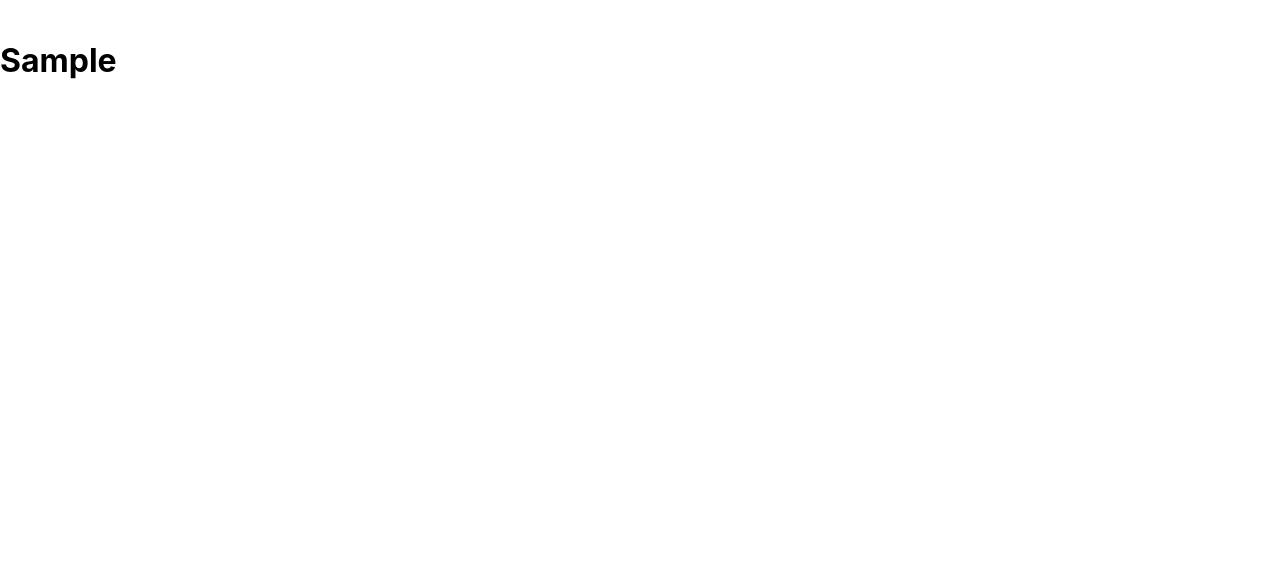
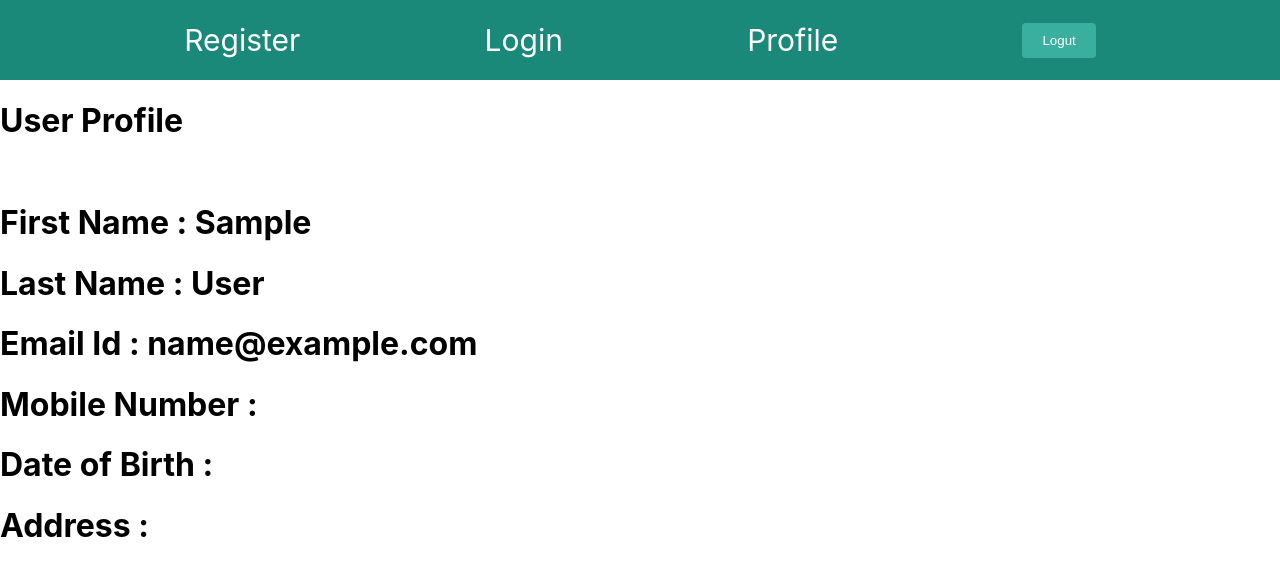
Before and after one commit to saitejapadamatinti/saiteja-test-file, a React (Create React App) app: page /profile in a window 1280 px wide. Shown: the top 576 px of the page. Built offline with nearby package versions, Linux system fonts and the light colour scheme; sample sign-in values are in the browser's storage; a web font is replaced by a local one.

Commit message:
added routes

```diff
--- a/src/App.js
+++ b/src/App.js
@@ -4,7 +4,7 @@ import RegisterForm from './components/RegisterForm'
 import Login from './components/Login'
 import Home from './components/Home'
 import Header from './components/Header'
-import Profile from './components/Profile'
+import Profile from './components/UserProfile'
 
 import './App.css'
 
@@ -47,7 +47,13 @@ const App = () => {
               currentUser={currentUser}
             />
           </Route>
-          <Route exact path="/profile" component={Profile} />
+          <Route exact path="/profile">
+            <Profile
+              loginUser={loginUser}
+              logoutUser={logoutUser}
+              currentUser={currentUser}
+            />
+          </Route>
         </Switch>
       </BrowserRouter>
     </>
--- a/src/components/Header/index.js
+++ b/src/components/Header/index.js
@@ -1,9 +1,22 @@
 import {Component} from 'react'
-import {Link} from 'react-router-dom'
+import {Link, Redirect} from 'react-router-dom'
+
 import './index.css'
 
 class Header extends Component {
+  state = {isLogOut: false}
+
+  logOutButton = () => {
+    localStorage.removeItem('currentUser')
+    this.setState({isLogOut: true})
+  }
+
   render() {
+    const {isLogOut} = this.state
+
+    if (isLogOut === true) {
+      return <Redirect to="/login" />
+    }
     return (
       <div className="header-div">
         <span>
@@ -16,6 +29,14 @@ class Header extends Component {
             Login
           </Link>
         </span>
+        <span>
+          <Link className="link-cls" to="/profile">
+            Profile
+          </Link>
+        </span>
+        <button onClick={this.logOutButton} type="button">
+          Logut
+        </button>
       </div>
     )
   }
--- a/src/components/Home/index.js
+++ b/src/components/Home/index.js
@@ -6,7 +6,9 @@ class Home extends Component {
     return (
       <>
         <Header />
-        <div>dwefrg</div>
+        <div>
+          <h1>Home Page</h1>
+        </div>
       </>
     )
   }
--- a/src/components/Login/index.js
+++ b/src/components/Login/index.js
@@ -1,4 +1,5 @@
 import {Component} from 'react'
+import {Redirect} from 'react-router-dom'
 import './index.css'
 import Header from '../Header'
 
@@ -9,6 +10,7 @@ class Login extends Component {
     this.state = {
       email: '',
       password: '',
+      isLogin: false,
     }
   }
 
@@ -41,11 +43,19 @@ class Login extends Component {
       return
     }
 
+    this.setState({isLogin: true})
+
     const {loginUser} = this.props
     loginUser(requiredUser)
   }
 
   render() {
+    const {isLogin} = this.state
+
+    if (isLogin === true) {
+      return <Redirect to="/profile" />
+    }
+
     return (
       <>
         <Header />
--- a/src/components/Profile/index.css
+++ /dev/null
@@ -1,16 +0,0 @@
-.header-div {
-  height: 80px;
-  width: 100vw;
-  background-color: #1b897a;
-  color: #fff;
-  font-size: 30px;
-  display: flex;
-  justify-content: center;
-  align-items: center;
-  justify-content: space-evenly;
-  text-decoration: none;
-}
-.link-cls {
-  text-decoration: none;
-  color: #fff;
-}
--- a/src/components/Profile/index.js
+++ /dev/null
@@ -1,29 +0,0 @@
-import {Component} from 'react'
-import './index.css'
-
-class Profile extends Component {
-  state = {userProfileDetails: []}
-
-  componentDidMount() {
-    const data = JSON.parse(localStorage.getItem('UserDetails'))
-    this.setState({userProfileDetails: data})
-  }
-
-  render() {
-    const {userProfileDetails} = this.state
-    console.log(userProfileDetails)
-
-    return (
-      <div>
-        <div>
-          <img />
-          <div>
-            <h1>{userProfileDetails.firstName}</h1>
-          </div>
-        </div>
-      </div>
-    )
-  }
-}
-
-export default Profile
--- a/src/components/RegisterForm/index.js
+++ b/src/components/RegisterForm/index.js
@@ -88,6 +88,7 @@ class RegisterForm extends Component {
         dateOfBirth,
         address,
         mobileNumber,
+        isRegisterd,
       }
 
       emailjs
--- /dev/null
+++ b/src/components/UserProfile/index.js
@@ -0,0 +1,31 @@
+import {Redirect} from 'react-router-dom'
+import Header from '../Header'
+
+const Profile = () => {
+  const currentUser = JSON.parse(localStorage.getItem('currentUser'))
+
+  if (currentUser === null) {
+    return <Redirect to="/login" />
+  }
+  return (
+    <>
+      <Header />
+      <div>
+        <h1>User Profile</h1>
+        <div>
+          <img />
+          <div>
+            <h1>First Name : {currentUser.firstName}</h1>
+            <h1>Last Name : {currentUser.lastName}</h1>
+            <h1>Email Id : {currentUser.email}</h1>
+            <h1>Mobile Number :{currentUser.mobileNumber}</h1>
+            <h1>Date of Birth : {currentUser.dateOfBirth}</h1>
+            <h1>Address : {currentUser.address}</h1>
+          </div>
+        </div>
+      </div>
+    </>
+  )
+}
+
+export default Profile
```
Also changed, not shown: 1 other file (tests, documents, lock files or other folders).
